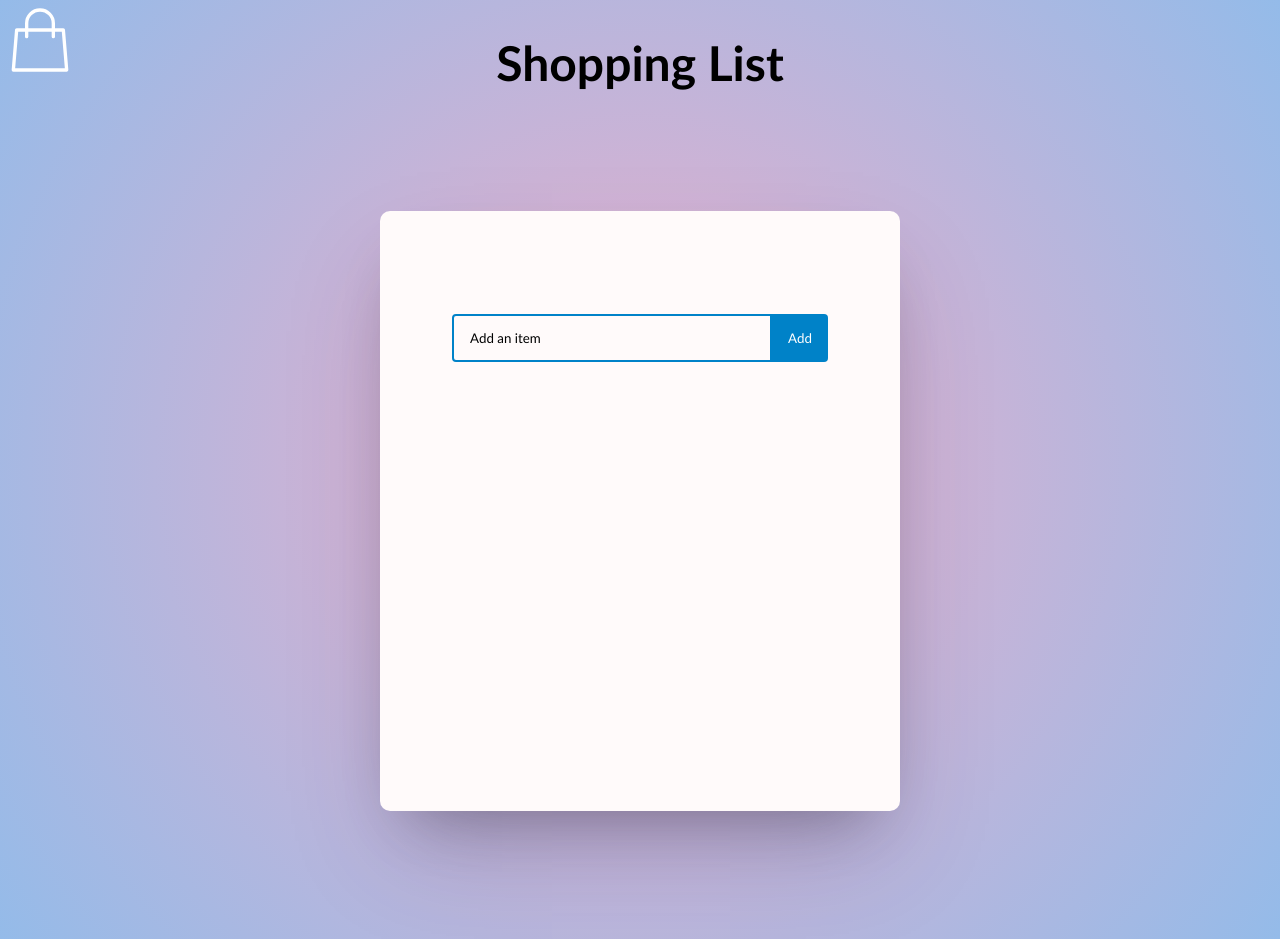
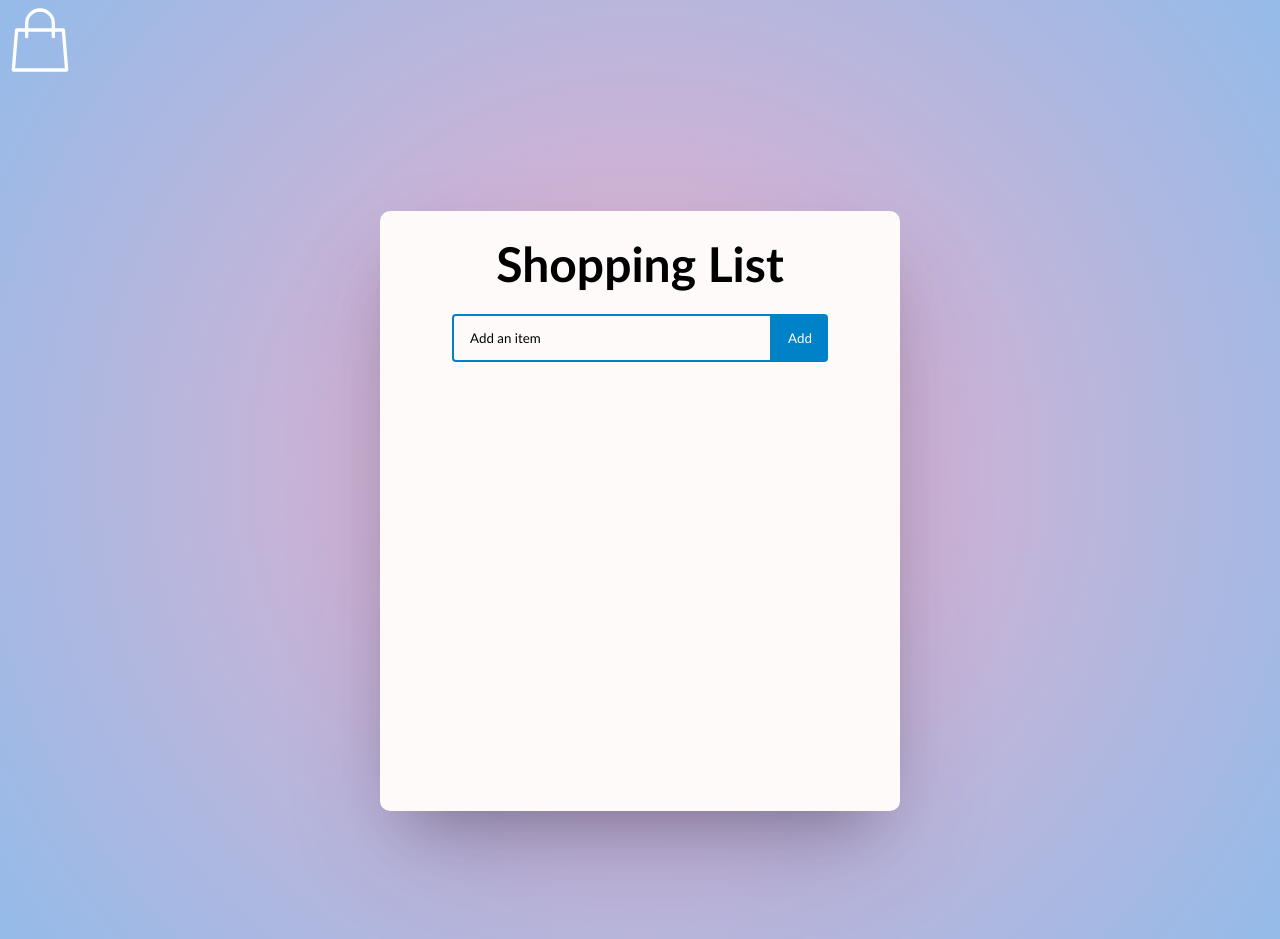
Before and after one commit to CutieMath/framer-motion, a React (Create React App) app: page / in a window 1280 px wide. Built offline with nearby package versions, Linux system fonts and the light colour scheme.

Commit message:
add initial positon

```diff
--- a/src/components/ShoppingList.js
+++ b/src/components/ShoppingList.js
@@ -31,7 +31,11 @@ function ShoppingList() {
 
   return (
     <div>
-      <motion.h1 animate={{ scale: 1.5, y: -200 }} transition={{ duration: 3 }}>
+      <motion.h1
+        initial={{ y: -200 }}
+        animate={{ scale: 1.5, y: 1 }}
+        transition={{ duration: 1 }}
+      >
         Shopping List
       </motion.h1>
       <ListForm onSubmit={addListItem} />
```
